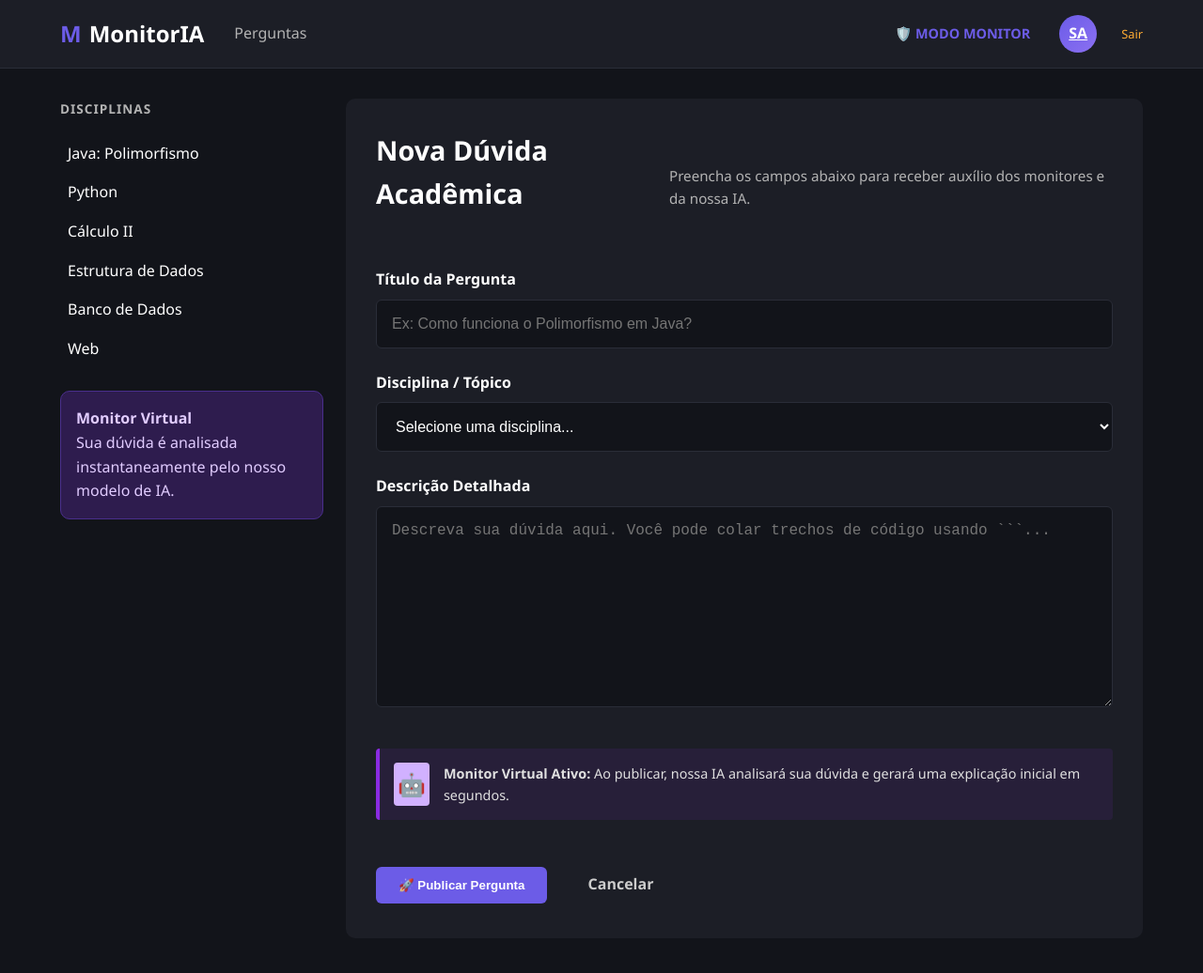
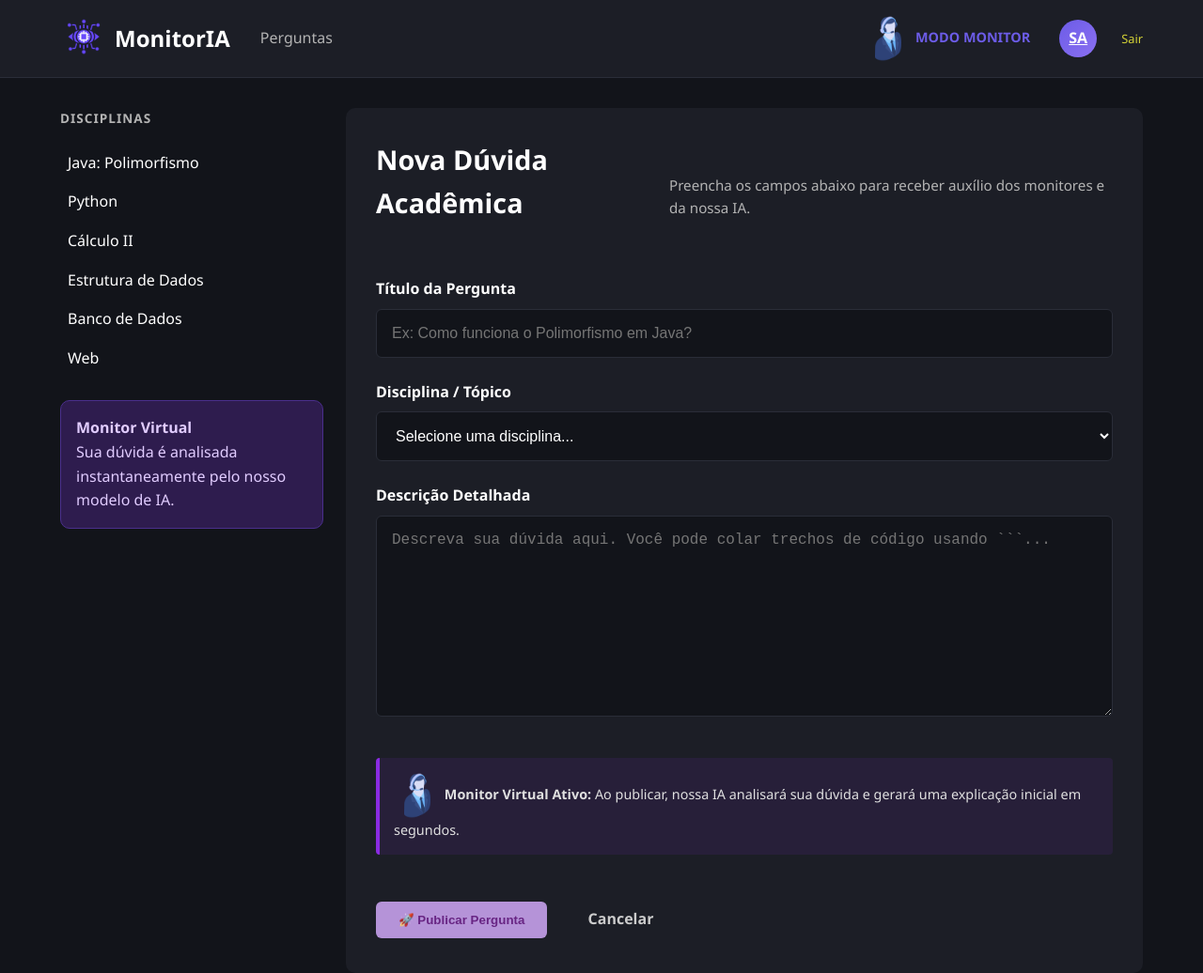
Before and after one commit to Sp4rkjpedro/MonitorIA, a Flask app: page /perguntas/nova in a window 1280 px wide. Shown: the whole page at 94% size. Before the commit the page ends 962 px from the top, so only its background shows below. Run offline with Flask 3, Linux system fonts and the light colour scheme; the visitor is signed in with stand-in values (Sample User, id 1).

Commit message:
ajuste nos icones, logo.

```diff
--- a/static/css/estilos.css
+++ b/static/css/estilos.css
@@ -10,10 +10,10 @@
 
     --roxo-principal: #6c5ce7;
     --roxo-hover: #5a4bcf;
-    --roxo-badge: #d1b1ff; /* Para o ícone da IA */
+    --roxo-badge: #b593d8; /* Para o ícone da IA */
 
     --verde-resolvido: #4ade80;
-    --laranja-alerta: #ffac33;
+    --laranja-alerta: #d4d236;
 
     --gap-padrao: 1.5rem;
     --raio-padrao: 10px;
@@ -109,12 +109,13 @@ nav a.active, nav a:hover {
 }
 
 .btn-roxo {
-    background-color: var(--roxo-principal);
-    color: #fff;
+    background-color: var(--roxo-badge);
+    color: #682583;
 }
 
 .btn-roxo:hover {
     background-color: var(--roxo-hover);
+
 }
 
 /* --- SIDEBAR --- */
@@ -224,12 +225,20 @@ nav a.active, nav a:hover {
 }
 
 .icone-ia {
-    background-color: var(--roxo-badge);
-    color: var(--bg-ia);
-    padding: 0.25rem;
-    border-radius: 4px;
-    font-size: 0.9rem;
+    width: 40px;
+    height: 40px;
+    margin-right: 15px;
+    flex-shrink: 0;
 }
+
+.iconemonitor-ia {
+    width: 50px;
+    height: 50px;
+    margin-right: 0.1px;  /* era 15px, reduzi para aproximar */
+    flex-shrink: 0;
+    vertical-align: middle;
+}
+
 
 .alerta-verificacao {
     color: var(--laranja-alerta);
--- a/templates/base.html
+++ b/templates/base.html
@@ -11,7 +11,8 @@
     <header>
         <div class="container header-top">
             <div class="header-brand">
-                <div class="logo"><span class="logo-m">M</span> MonitorIA</div>
+                <div class="logo"><span class="logo-m"><img src="{{ url_for('static', filename='imagens/monitor-ia.png') }}" alt="Monitor IA" class="iconemonitor-ia">
+            </span> MonitorIA</div>
                 <nav>
                     <ul>
                         <li><a href="{{ url_for('perguntas.base') }}">Perguntas</a></li>
@@ -34,7 +35,7 @@
                     {% else %}
                         <!-- Tag indicando que é um monitor logado -->
                         <span style="color: var(--roxo-principal); margin-right: 15px; font-weight: bold; font-size: 0.9rem;">
-                            🛡️ MODO MONITOR
+                             <img src="{{ url_for('static', filename='imagens/iconemonitor.png') }}" alt="Monitor IA" class="iconemonitor-ia"> MODO MONITOR
                         </span>
                     {% endif %}
 
--- a/templates/fazer_pergunta.html
+++ b/templates/fazer_pergunta.html
@@ -50,8 +50,8 @@
     </div>
 
     <div class="box-ia-aviso">
-        <span class="icone-ia">🤖</span>
-        <p><strong>Monitor Virtual Ativo:</strong> Ao publicar, nossa IA analisará sua dúvida e gerará uma explicação inicial em segundos.</p>
+        <p><img src="{{ url_for('static', filename='imagens/iconemonitor.png') }}" alt="Monitor IA" class="iconemonitor-ia">
+        <strong>Monitor Virtual Ativo:</strong> Ao publicar, nossa IA analisará sua dúvida e gerará uma explicação inicial em segundos.</p>
     </div>
 
     <div class="form-acoes">
--- a/templates/home.html
+++ b/templates/home.html
@@ -19,7 +19,7 @@
             <p style="color: #a0aec0; margin-top: 10px;">{{ pergunta.corpo[:120] }}...</p>
 
             <div style="margin-top: 15px; font-size: 0.85rem; color: #718096;">
-                <span>👤 Enviada por: {{ pergunta.usuario.nome if pergunta.usuario else 'Aluno' }}</span>
+                <span>👤 Enviada por: {{ pergunta.usuario.nome if pergunta.usuario else 'Voce' }}</span>
                 <span>💬 {{ pergunta.respostas|length }} respostas</span>
                 {% if session.get('usuario_papel') == 'monitor' %}
                     <a href="{{ url_for('perguntas.ver_pergunta', id=pergunta.id) }}" style="float: right; color: var(--roxo-principal); font-weight: bold; text-decoration: none;">
--- a/templates/minhas_perguntas.html
+++ b/templates/minhas_perguntas.html
@@ -11,7 +11,7 @@
                 <h3><a href="{{ url_for('perguntas.ver_pergunta', id=pergunta.id) }}" style="color: white; text-decoration: none;">{{ pergunta.titulo }}</a></h3>
                 <span class="badge">{{ pergunta.disciplina }}</span>
 
-                <div style="font-size: 0.9rem;">
+                <div style="font-size: 0.7rem;">
                 {% set resolvida = pergunta.respostas | selectattr('solucao', 'equalto', true) | list | length > 0 %}
 
                 {% if resolvida %}
```
Also changed, not shown: templates/dashboard.html (+5 -3 lines), static/imagens/iconemonitor.png (added), static/imagens/monitor-ia.png (added).
